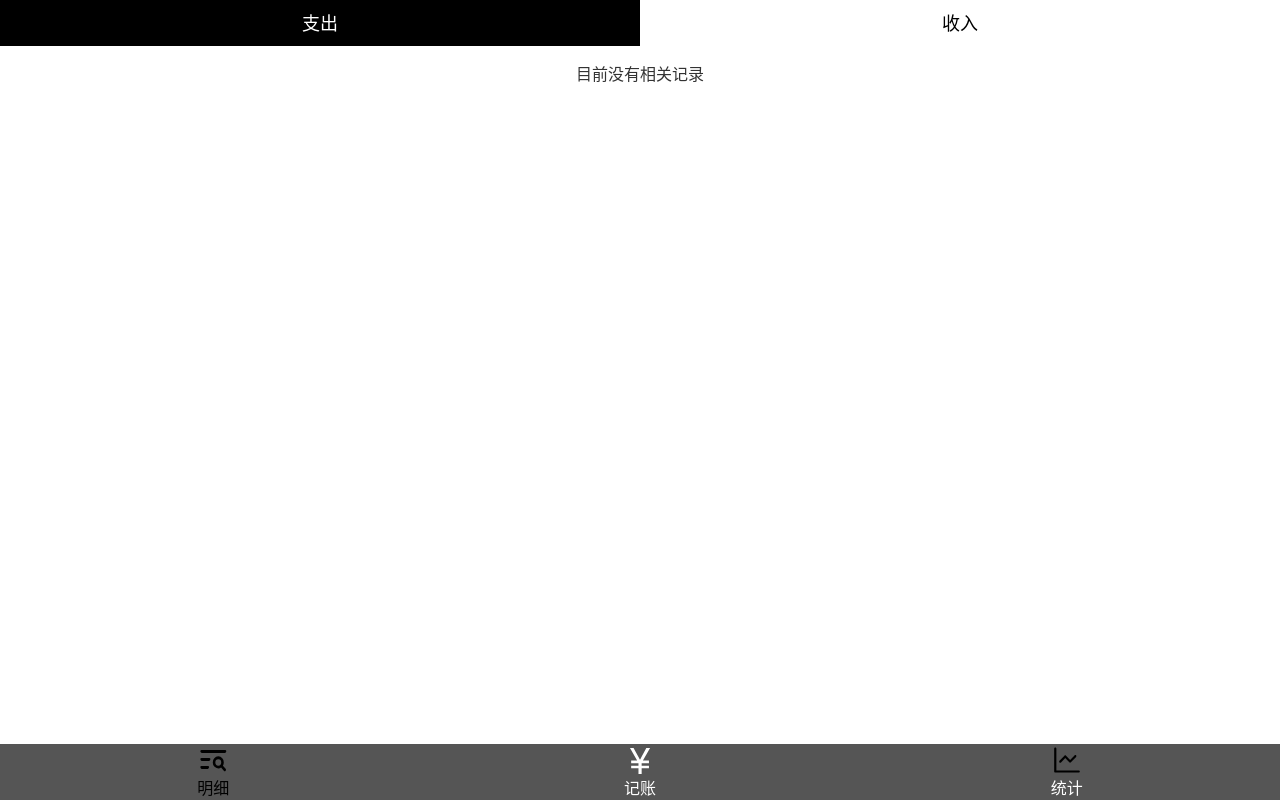
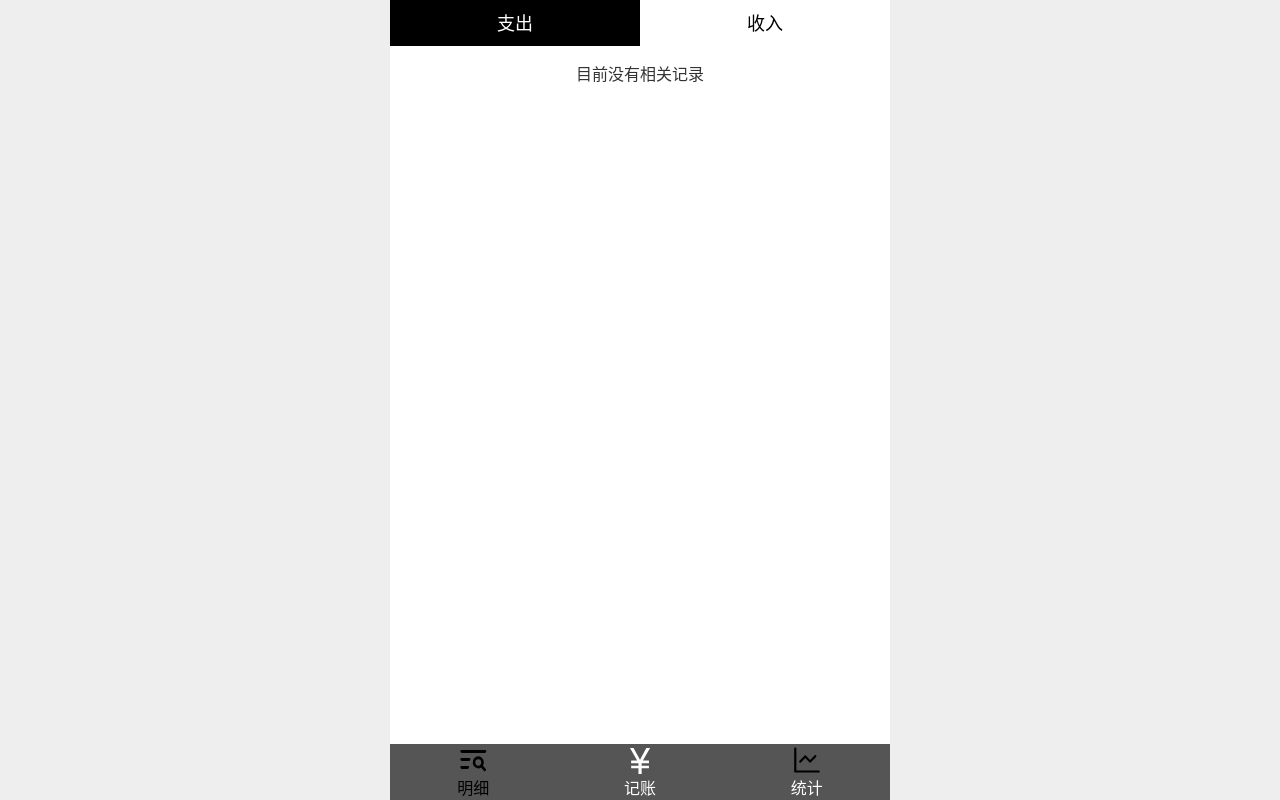
Before and after one commit to tq13111/react-muji-bill, a React app: page /#/detail in a window 1280 px wide. Built offline with nearby package versions, Linux system fonts and the light colour scheme.

Commit message:
修改 PC端 布局

```diff
--- a/src/App.tsx
+++ b/src/App.tsx
@@ -4,10 +4,18 @@ import Detail from 'view/Detail'
 import Statistics from 'view/Statistics'
 import {HashRouter as Router, Switch, Route, Redirect} from 'react-router-dom'
 import NoMatch from 'view/NoMatch'
+import styled from 'styled-components'
 
+const Wrapper = styled.div`
+  max-width: 500px;
+  margin: 0 auto;
+  height: 100vh;
+  overflow: hidden;
 
+`
 const App = () => {
   return (
+    <Wrapper>
       <Router>
         <Switch>
           <Redirect from='/' to='/money' exact/>
@@ -16,8 +24,8 @@ const App = () => {
           <Route path='/statistics' component={Statistics}/>
           <Route path='*' component={NoMatch}/>
         </Switch>
-
       </Router>
+    </Wrapper>
   )
 }
 export default App
--- a/src/components/Layout.tsx
+++ b/src/components/Layout.tsx
@@ -1,27 +1,38 @@
-import React, {useState} from 'react';
+import React from 'react';
 import Nav from './Nav';
 import styled from 'styled-components';
 
-// type Props={
-//   children:
-// }
+
 const Wrapper = styled.div`
   height: 100vh;
   overflow: auto;
   display: flex;
   flex-direction: column;
+  background: white;
+  box-shadow: rgb(0 0 0 / 30%) 0 0 2px;
+
+  @media (min-height: 900px) {
+    height: 900px !important;
+    margin-top: 48px;
+
+  }
 `;
 const Main = styled.div`
   flex-grow: 1;
   overflow: auto;
   display: flex;
   flex-direction: column;
+
 `;
-const Height = document.documentElement.clientHeight;
+let height = document.documentElement.clientHeight;
+window.onload = () => {
+  if (document.documentElement.clientHeight > 820) {
+    window.alert('为保证预览效果，请使用手机预览');
+  }
+};
 const Layout: React.FC = (props) => {
-  const h = useState(Height);
   return (
-    <Wrapper style={{height: h + 'px'}}>
+    <Wrapper style={{height: height + 'px'}}>
       <Main>
         {props.children}
       </Main>
--- a/src/components/Money/NumberPad.tsx
+++ b/src/components/Money/NumberPad.tsx
@@ -29,7 +29,7 @@ const Buttons = styled.div`
       height: 120px;
       float: right;
       @media (min-height: 900px) {
-        height: 100px *2;
+        height: 200px;
       }
     }
 
@@ -37,7 +37,7 @@ const Buttons = styled.div`
       height: 72px;
       float: right;
       @media (min-height: 900px) {
-        height: 60px *2;
+        height: 120px;
       }
     }
 
--- a/src/index.scss
+++ b/src/index.scss
@@ -14,7 +14,7 @@ body {
   color: #333;
   font-size: 16px;
   line-height: 1.5;
-  background: white;
+  background: #eee;
   height: 100vh;
 }
 
```
Lines whose indentation alone changed are shown as unchanged.
